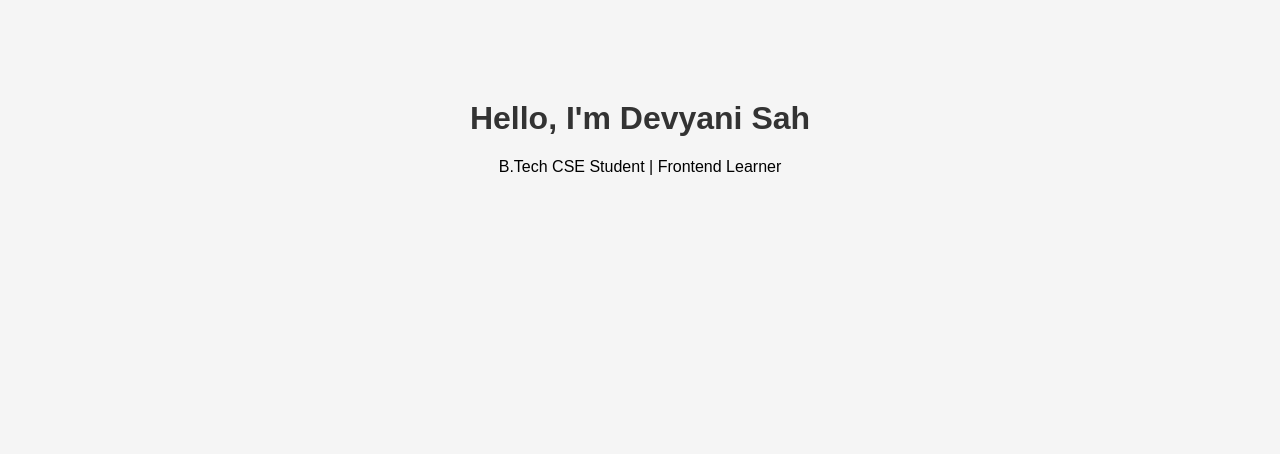
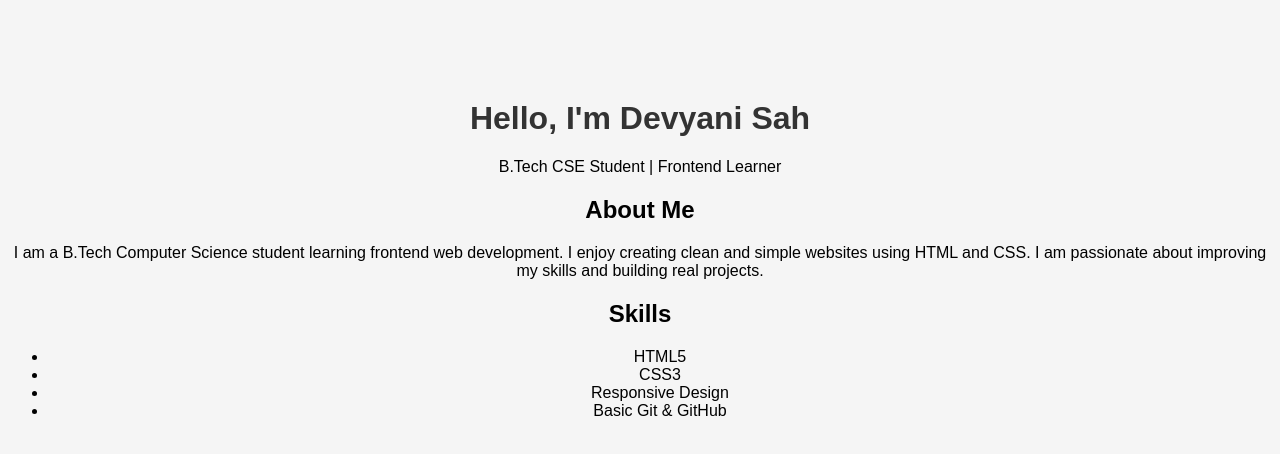
Before and after one commit to devyanisah-web/portfolio-website, a plain HTML site: page index.html in a window 1280 px wide. Drawn offline with Linux system fonts and the light colour scheme.

Commit message:
Update index.html

```diff
--- a/index.html
+++ b/index.html
@@ -7,8 +7,30 @@
 </head>
 <body>
 
-    <h1>Hello, I'm Devyani Sah</h1>
-    <p>B.Tech CSE Student | Frontend Learner</p>
+    <div class="container">
+        <h1>Hello, I'm Devyani Sah</h1>
+        <p class="subtitle">B.Tech CSE Student | Frontend Learner</p>
+
+        <section>
+            <h2>About Me</h2>
+            <p>
+                I am a B.Tech Computer Science student learning frontend web development.
+                I enjoy creating clean and simple websites using HTML and CSS.
+                I am passionate about improving my skills and building real projects.
+            </p>
+        </section>
+
+        <section>
+            <h2>Skills</h2>
+            <ul>
+                <li>HTML5</li>
+                <li>CSS3</li>
+                <li>Responsive Design</li>
+                <li>Basic Git & GitHub</li>
+            </ul>
+        </section>
+    </div>
 
 </body>
+
 </html>
```
